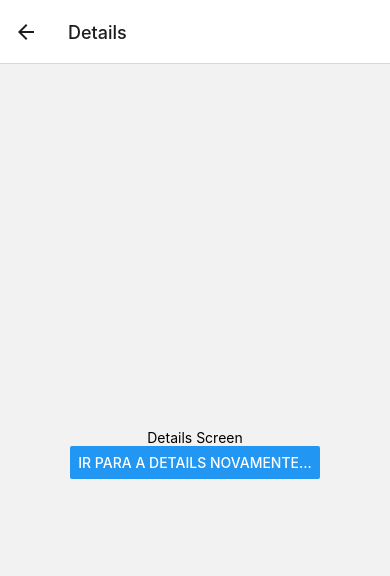
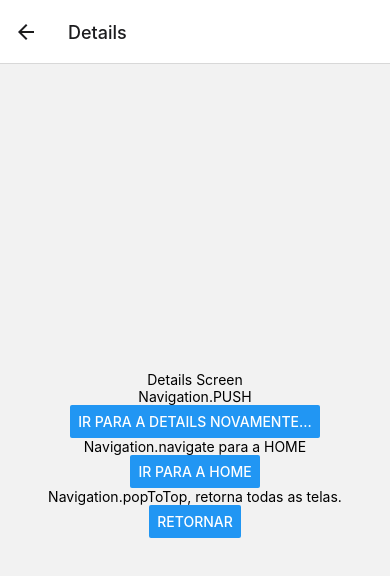
Before and after one commit to herbertfuchs/react-navigation-6.x, a React Native app: screen /Details in a window 390 px wide. Shown: the top 576 px of the page. Built offline with nearby package versions, Linux system fonts and the light colour scheme.

Commit message:
Retornos, popToTop, navigate e goBack.

```diff
--- a/src/Screens/DetailsScreen/index.tsx
+++ b/src/Screens/DetailsScreen/index.tsx
@@ -5,10 +5,21 @@ export default function DetailsScreen({ navigation }) {
     return(
         <View style={{ flex: 1, alignItems: 'center', justifyContent: 'center' }}>
             <Text>Details Screen</Text>
+            <Text>Navigation.PUSH</Text>
             <Button
                 title="Ir para a Details novamente..."
                 onPress={() => {navigation.push('Details')}}
             />
+            <Text>Navigation.navigate para a HOME</Text>
+            <Button
+                title="Ir para a Home"
+                onPress={() => {navigation.navigate('Home')}}
+            />
+            <Text>Navigation.popToTop, retorna todas as telas.</Text>
+            <Button
+                title="Retornar"
+                onPress={() => {navigation.popToTop()}}
+            />
         </View>
     );
 }
```
